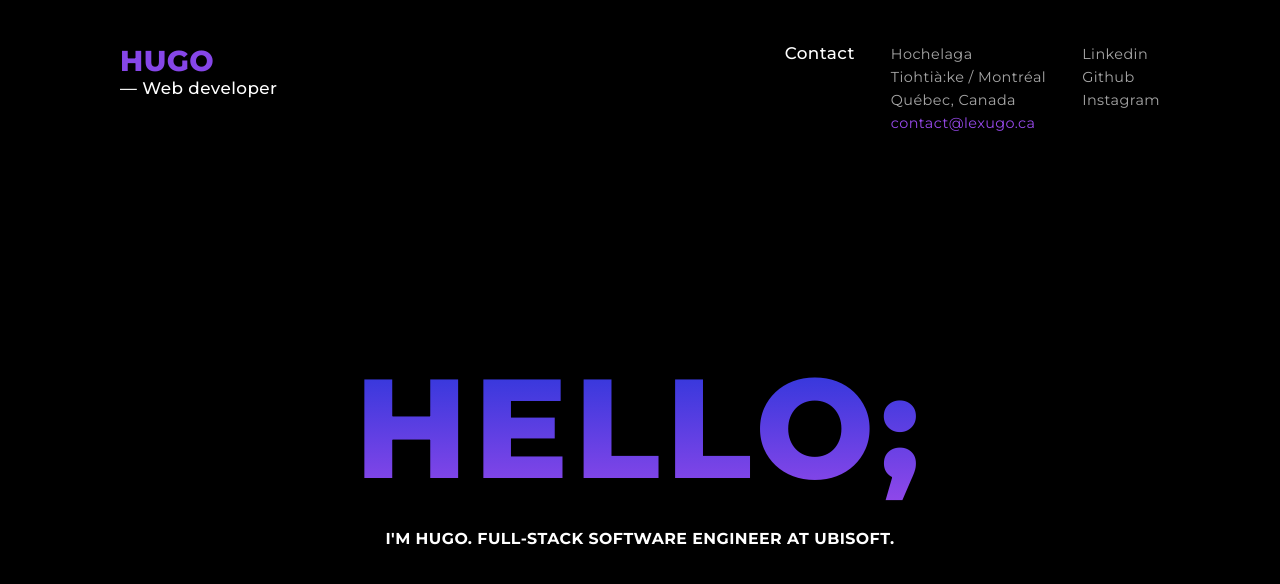
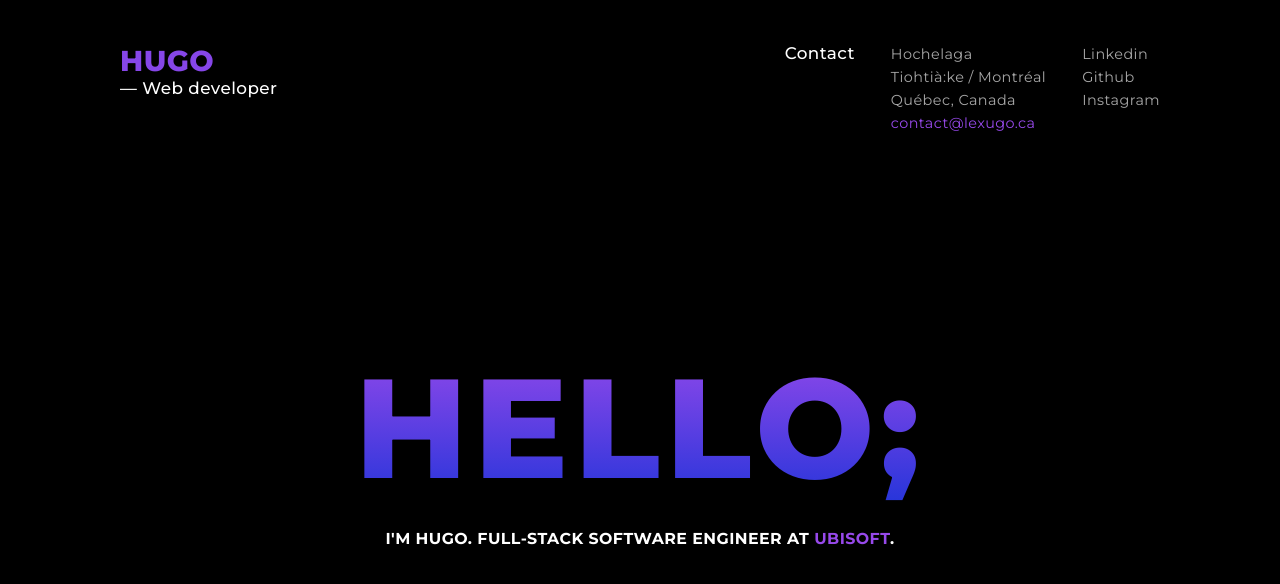
Before and after one commit to lexugo/portfolio, a Next.js app: page / in a window 1280 px wide. Shown: the top 584 px of the page. Built offline with nearby package versions, Linux system fonts and the light colour scheme.

Commit message:
Coolio · Gangsta's Paradise
- Add title and description
- Link to Ubisoft Montréal

```diff
--- a/package.json
+++ b/package.json
@@ -1,6 +1,6 @@
 {
   "name": "lexugo",
-  "version": "0.5.1",
+  "version": "0.5.2",
   "author": "Hugo Laquerre",
   "private": true,
   "scripts": {
--- a/pages/index.js
+++ b/pages/index.js
@@ -1,11 +1,15 @@
-import Error from "pages/_error"
+import Head from 'next/head'
 
 function Welcome() {
     return (
         <main className="welcome">
+            <Head>
+                <title>Hugo @lexugo</title>
+                <meta name="description" content="Hello; I'm Hugo. Full-Stack software engineer at Ubisoft." />
+            </Head>
             <div className="greeting">
                 <h1>Hello;</h1>
-                <h2>I'm Hugo. Full-Stack software engineer at Ubisoft.</h2>
+                <h2>I'm Hugo. Full-Stack software engineer at <a href="https://montreal.ubisoft.com/en/" target="_blank">Ubisoft</a>.</h2>
             </div>
         </main>
     )
--- a/styles/global.sass
+++ b/styles/global.sass
@@ -118,7 +118,7 @@ a
         font-size: clamp(5em, 11vw, 10em)
         letter-spacing: .04em
         font-weight: 800
-        background: -webkit-linear-gradient($blue, $purple)
+        background: -webkit-linear-gradient($purple, $blue)
         -webkit-background-clip: text
         -webkit-text-fill-color: transparent
 
@@ -128,3 +128,9 @@ a
 
         +tablet
             font-size: 1.1em
+
+        a
+            color: $purple
+
+            &:hover
+                color: white
```
Also changed, not shown: 1 other file (tests, documents, lock files or other folders).
